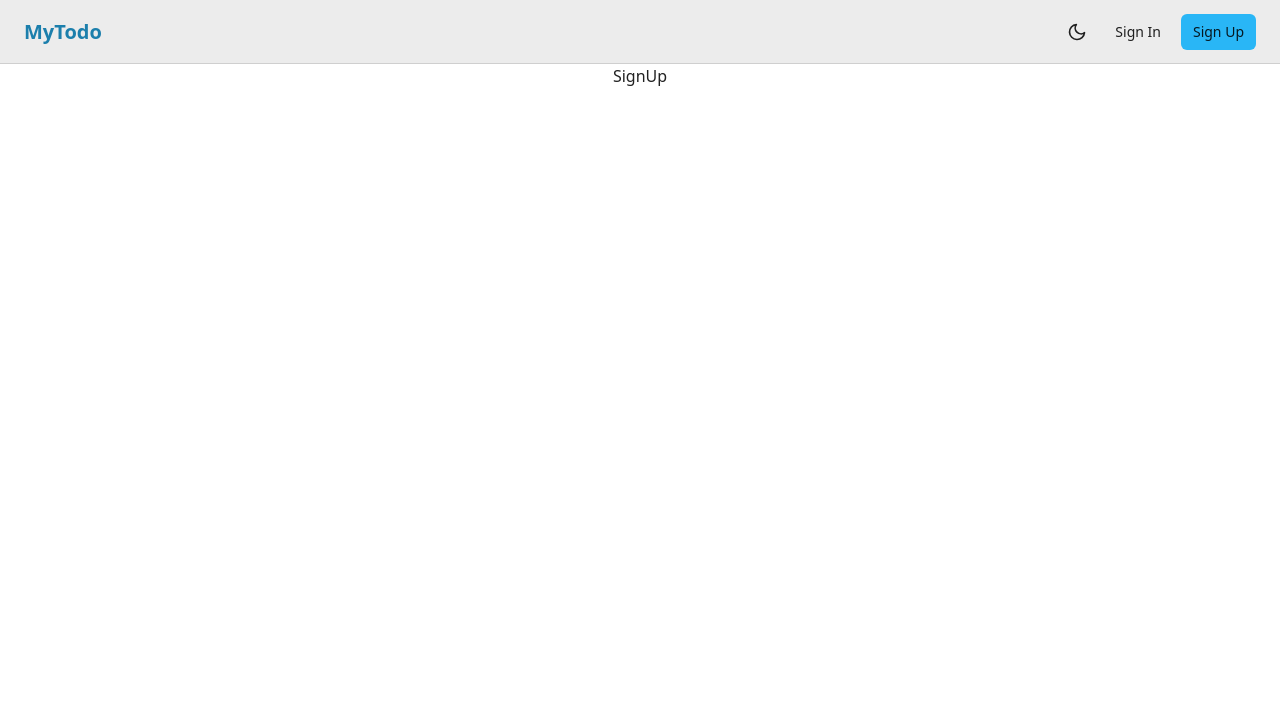
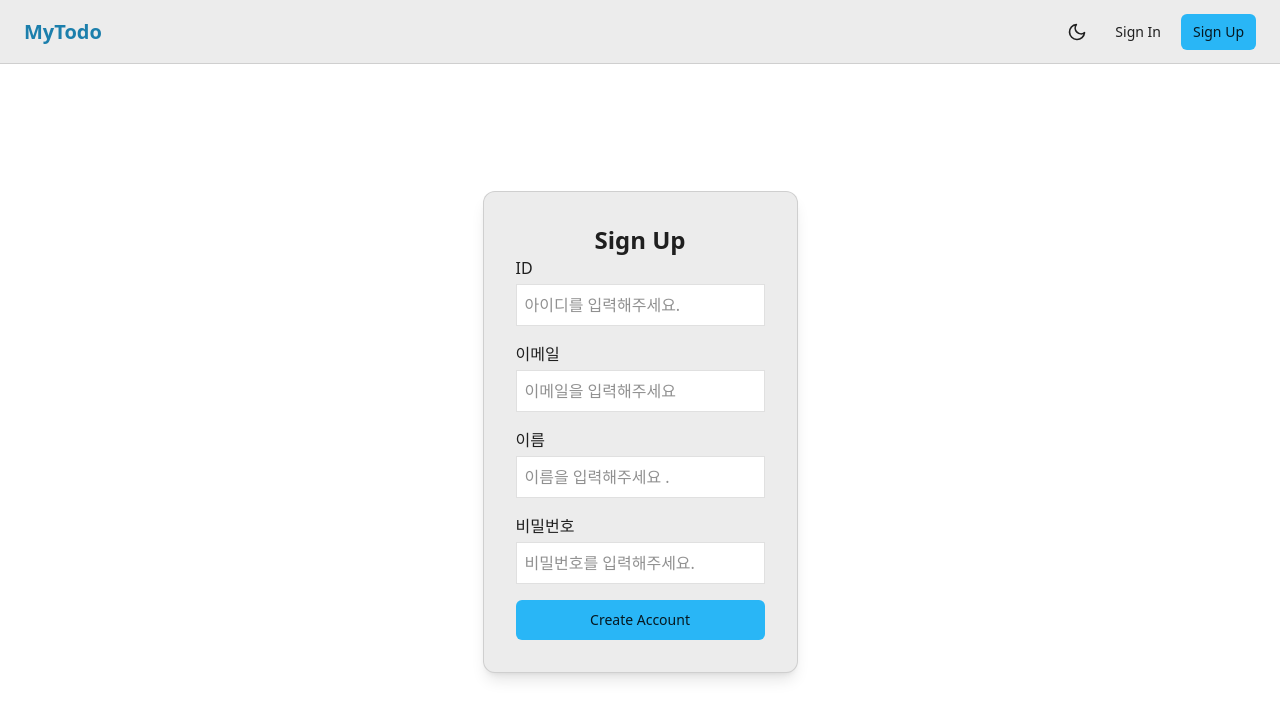
Before and after one commit to hanm9el/lecture-16-zustand, a React (Vite) app: page /sign-up in a window 1280 px wide. Shown: the top 718 px of the page. Built offline with nearby package versions, Linux system fonts and the light colour scheme.

Commit message:
SignUp 완료

```diff
--- /dev/null
+++ b/src/components/common/Input.tsx
@@ -0,0 +1,53 @@
+//이미 react에서 사용하고 있는 input 태그의 타입을
+//상속받아서 내가 지정하지 않고도, input과 동일하게 동작하도록 하기 위해
+
+//InputHTMLAttributes<HTMLInputElement> : input 태그의 attribute를 모두 담고 있는 타입
+import type { InputHTMLAttributes } from "react";
+import { twMerge } from "tailwind-merge";
+import type { FieldError, UseFormRegisterReturn } from "react-hook-form";
+
+interface InputProps extends InputHTMLAttributes<HTMLInputElement> {
+    label?: string;
+    //react-hook-form의 register() 리턴값을 통째로 받기 위한 Props
+    registration?:Partial<UseFormRegisterReturn>
+    error?: FieldError;
+}
+
+// label, registration, error는 특정 지어서 뽑아서 사용할 목적으로 명시해주었고
+// 그 외의 나머지 props들은 props라고 하는 변수로 사용 가능
+function Input({ label, registration, error, className, ...props }: InputProps) {
+    return (
+        <div>
+            {label && (
+                <label
+                    className={twMerge([
+                        "block",
+                        "text-xm",
+                        "font-medium",
+                        "mb-1",
+                    ])}
+                >
+                    {label}
+                </label>
+            )}
+            <input
+                {...registration}
+                className={twMerge(
+                    ["w-full", "p-2"],
+                    ["border", "border-divider", "outline-none"],
+                    ["bg-background-default", "text-text-default"],
+                    "transition-all",
+                    error && ["border-error-main"],
+                    className,
+                )}
+                {...props}
+            />
+            {error && (
+                <p className={twMerge(["text-xs", "text-error-main", "mt-1"])}>
+                    {error.message}
+                </p>
+            )}
+        </div>
+    );
+}
+export default Input;
--- a/src/pages/SignUp.tsx
+++ b/src/pages/SignUp.tsx
@@ -1,5 +1,173 @@
+import { useForm } from "react-hook-form";
+import { useNavigate } from "react-router";
+import { twMerge } from "tailwind-merge";
+import Input from "../components/common/Input.tsx";
+
+type SignUpFormValues = {
+    userId: string;
+    email: string;
+    password: string;
+    name: string;
+};
 function SignUp() {
-    return <>SignUp</>
+    const navigate = useNavigate();
+    const {
+        register,
+        handleSubmit,
+        formState: { errors },
+        setError,
+    } = useForm<SignUpFormValues>();
+
+    const onSubmit = (data: SignUpFormValues) => {
+        // 1. 기존 유저 정보를 가져오고
+        const existingUsersJson = localStorage.getItem("mok_users");
+
+        // localStorage의 value는 string 으로 저장됨
+        // API를 사용했었던 것 처럼, 사용할 때에는 .json()을 통해 객체 상태로 변환 해줘야 하고
+        // 저장할 때에는 객체(또는 배열)를 string으로 변환해서 저장해줘야 함
+
+        const existingUsers: SignUpFormValues[] = existingUsersJson
+            ? JSON.parse(existingUsersJson)
+            : [];
+
+        // 2. 가져온 데이터와 지금 현재 입력된 정보를 비교해서 이미 존재하는 회원인지 확인
+        //    -> 중복이 있으면 사용자에게 중복이 있음을 알리고 끝
+
+        // 중복 체크를 하는 방법은, Array 안에 있는 데이터가 지금 입력된 갑이 있나 없나
+        // 확인해야함. 확인은 some(판별하는함수) 메서드를 사용
+        // 판별하는 함수: (순회하는요소) => (순회하는 요소의 email이 지금 입력된 data.email과 같거나,
+        //                              userId가 지금 입력된 data.userId와 같으면 true를 반환)
+        const isDuplicate = existingUsers.some(
+            (user) => user.email === data.email || user.userId === data.userId,
+        );
+
+        if (isDuplicate) {
+            setError("root", {
+                message: "이미 등록된 이메일 또는 아이디가 존재합니다.",
+            });
+            return;
+        }
+
+        // 3. 데이터 저장
+        //    -> 사용자에게 회원 가입 완료를 안내한 뒤, /sign-in 으로 이동
+        // localStorage는 setItem만 존재하므로 덮어쓰기 됨. 따라서, 기존 데이터 + 입력 데이터를 준비
+        const newUsers = [...existingUsers, data];
+        // 객체(또는 배열)을 string 형식으로 변경하기 : JSON.stringify()
+        localStorage.setItem("mok_users", JSON.stringify(newUsers));
+
+        alert("회원 가입이 완료되었습니다! 로그인 페이지로 이동합니다.");
+        navigate("/sign-in");
+    };
+
+    return (
+        <div
+            className={twMerge(
+                ["flex", "flex-col", "justify-center", "items-center"],
+                ["p-4", "min-h-[calc(100dvh-4rem)]"],
+            )}
+        >
+            <div
+                className={twMerge(
+                    ["w-full", "p-8"],
+                    [
+                        "bg-background-paper",
+                        "border",
+                        "border-divider",
+                        "rounded-xl",
+                        "shadow-lg",
+                    ],
+                )}
+            >
+                <h2
+                    className={twMerge([
+                        "text-2xl",
+                        "font-bold",
+                        "text-center",
+                        "text-text-default",
+                    ])}
+                >
+                    Sign Up
+                </h2>
+                <form
+                    onSubmit={handleSubmit(onSubmit)}
+                    className={twMerge("space-y-4")}
+                >
+                    <Input
+                        label={"ID"}
+                        registration={register("userId", {
+                            required: "아이디는 필수값입니다.",
+                        })}
+                        error={errors.userId}
+                        type={"text"}
+                        placeholder={"아이디를 입력해주세요."}
+                    />
+                    <Input
+                        label={"이메일"}
+                        registration={register("email", {
+                            required: "이메일은 필수값입니다.",
+                            pattern: {
+                                value: /^[A-Z0-9._%+-]+@[A-Z0-9.-]+\.[A-Z]{2,}$/i,
+                                message: "올바른 이메일 형식이 아닙니다.",
+                            },
+                        })}
+                        error={errors.email}
+                        type={"email"}
+                        placeholder={"이메일을 입력해주세요"}
+                    />
+                    <Input
+                        label={"이름"}
+                        registration={register("name", {
+                            required: "이름은 필수값입니다.",
+                        })}
+                        error={errors.name}
+                        type={"text"}
+                        placeholder={"이름을 입력해주세요 ."}
+                    />
+                    <Input
+                        label={"비밀번호"}
+                        registration={register("password", {
+                            required: "비밀번호는 필수값입니다",
+                            minLength: {
+                                value: 4,
+                                message: "비밀번호는 4자 이상이어야 합니다.",
+                            },
+                        })}
+                        error={errors.password}
+                        type={"text"}
+                        placeholder={"비밀번호를 입력해주세요. "}
+                    />
+
+                    {errors.root && (
+                        <div
+                            className={twMerge([
+                                "text-sm",
+                                "text-center",
+                                "text-error-main",
+                            ])}
+                        >
+                            {errors.root.message}
+                        </div>
+                    )}
+
+                    <button
+                        className={twMerge(
+                            ["h-10", "px-4", "py-2"],
+                            ["w-full"],
+                            ["flex", "justify-center", "items-center"],
+                            ["rounded-md", "text-sm", "font-medium"],
+                            ["transition"],
+                            [
+                                "bg-primary-main",
+                                "text-primary-contrastText",
+                                "hover:bg-primary-dark",
+                            ],
+                        )}
+                    >
+                        Create Account
+                    </button>
+                </form>
+            </div>
+        </div>
+    );
 }
-
 export default SignUp;
```
